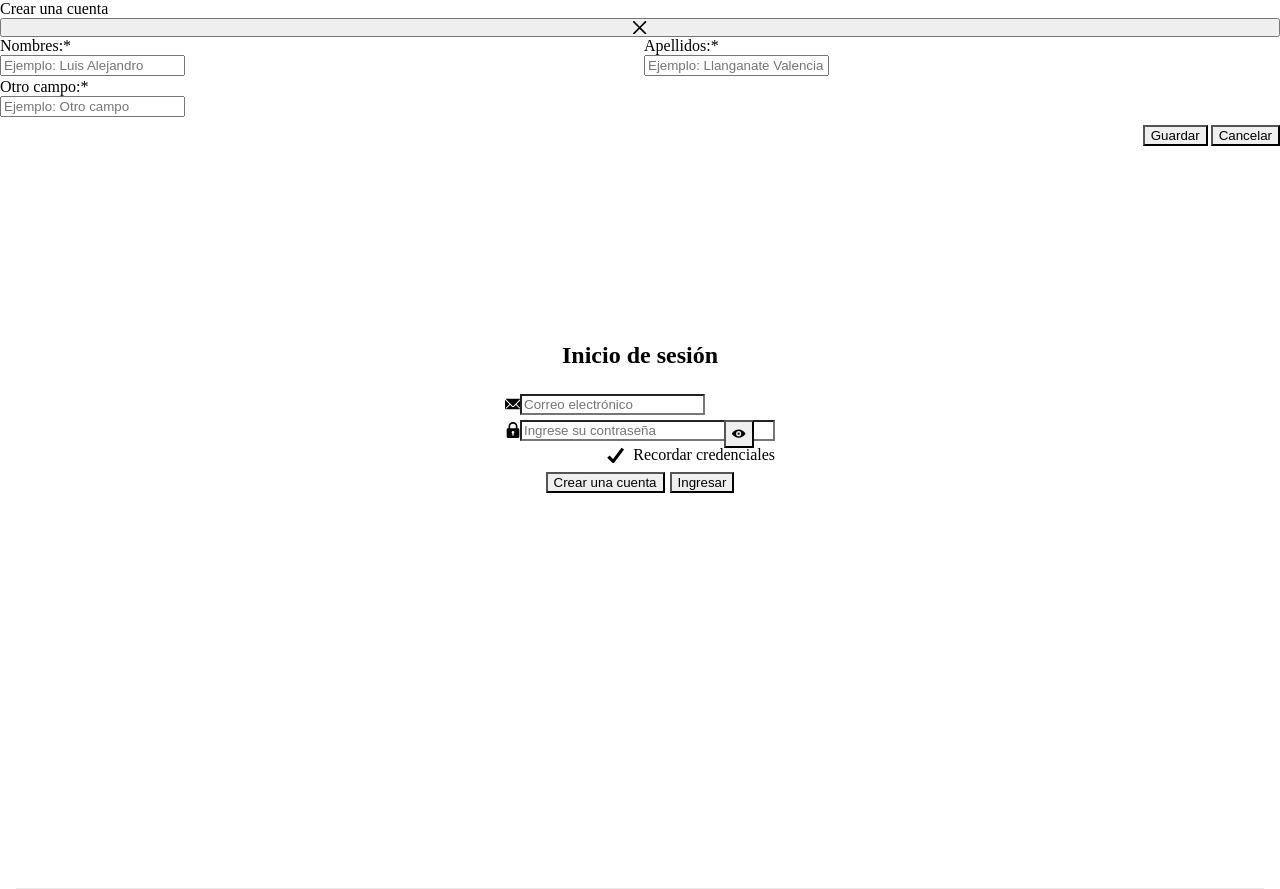
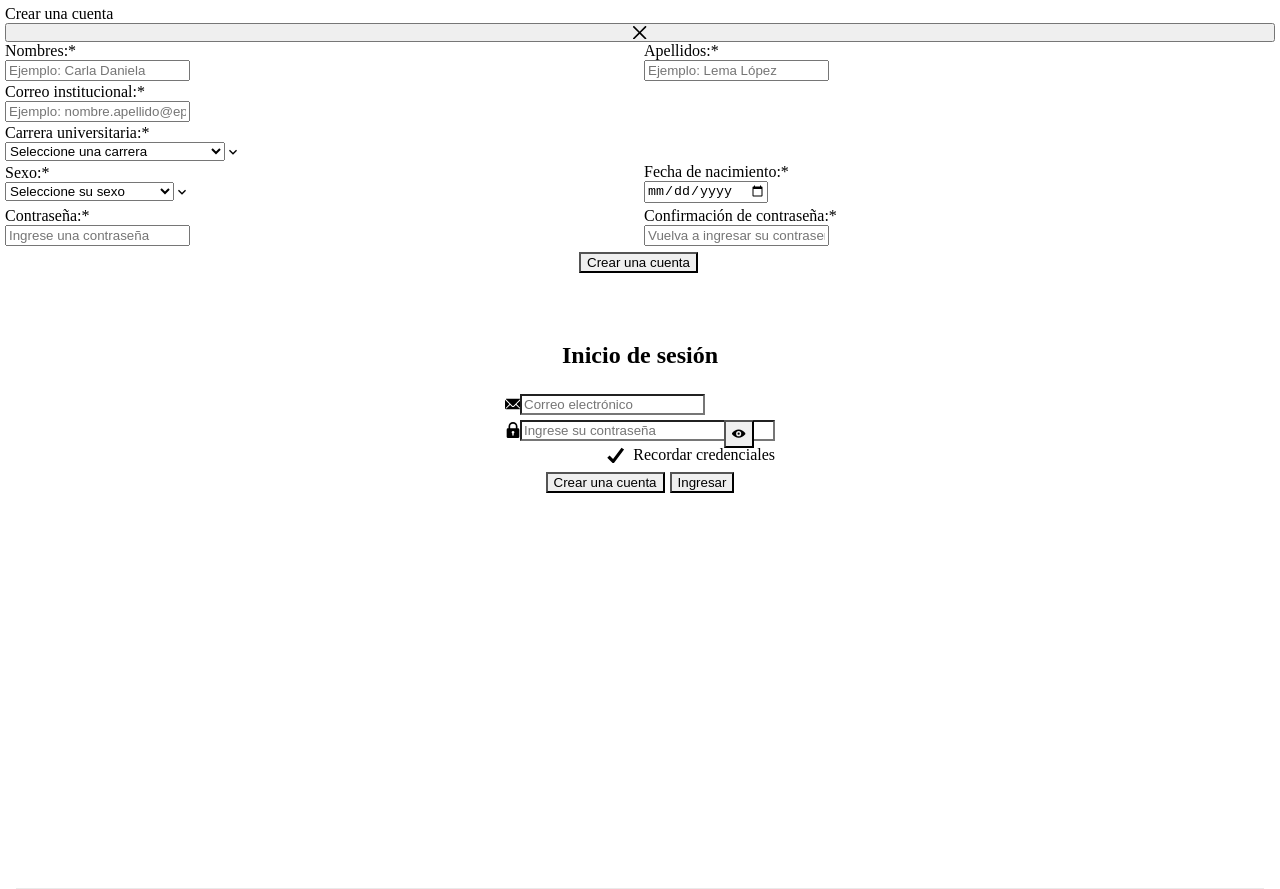
Before and after one commit to IIDinkaII/Proyecto-Codigo-Frontend_CalidadDeSoftware_Poli-Collaboration, a Next.js app: page / in a window 1280 px wide. Both pictures are taken after a click on the button "Crear una cuenta". Built offline with nearby package versions, Linux system fonts and the light colour scheme.

Commit message:
Modal de registro

```diff
--- a/components/login/SignUp.js
+++ b/components/login/SignUp.js
@@ -13,6 +13,7 @@ import {
   Modal,
   FormControl,
   HStack,
+  Select,
 } from '@chakra-ui/react';
 
 const SignUp = (props) => {
@@ -27,35 +28,66 @@ const SignUp = (props) => {
         Crear una cuenta
       </Button>
 
-      <Modal initialFocusRef={initialRef} finalFocusRef={finalRef} isOpen={isOpen} onClose={onClose} size="xl" isCentered>
+      <Modal p={5} initialFocusRef={initialRef} finalFocusRef={finalRef} isOpen={isOpen} onClose={onClose} size="xl" isCentered>
         <ModalOverlay />
-        <ModalContent>
+        <ModalContent p={5}>
           <ModalHeader>Crear una cuenta</ModalHeader>
           <ModalCloseButton />
           <ModalBody pb={6}>
             <HStack>
               <FormControl width="50%" id="nombreUsuario" isRequired>
                 <FormLabel>Nombres:</FormLabel>
-                <Input placeholder="Ejemplo: Luis Alejandro" />
+                <Input placeholder="Ejemplo: Carla Daniela" />
               </FormControl>
               <FormControl width="50%" id="apellidoUsuario" isRequired>
                 <FormLabel>Apellidos:</FormLabel>
-                <Input placeholder="Ejemplo: Llanganate Valencia" />
+                <Input placeholder="Ejemplo: Lema López" />
               </FormControl>
             </HStack>
 
-            <FormControl mt={2} mb={2} id="otroCampo" isRequired>
-                <FormLabel>Otro campo:</FormLabel>
-                <Input placeholder="Ejemplo: Otro campo" />
+            <FormControl mt={2} mb={2} id="Correo institucional" isRequired>
+              <FormLabel>Correo institucional:</FormLabel>
+              <Input placeholder="Ejemplo: nombre.apellido@epn.edu.ec" />
+            </FormControl>
+
+            <FormControl mt={2} mb={2} isRequired>
+              <FormLabel>Carrera universitaria:</FormLabel>
+              <Select placeholder="Seleccione una carrera" variant="filled">
+                <option value="">Ingeniería de Software</option>
+                <option value="">Ciencias de la Computación</option>
+                <option value="">Ingeniería en Sistemas</option>
+              </Select>
+            </FormControl>
+
+            <HStack>
+              <FormControl width="50%" id="sexoUsuario" isRequired>
+                <FormLabel>Sexo:</FormLabel>
+                <Select placeholder="Seleccione su sexo" variant="filled">
+                  <option value="">Hombre</option>
+                  <option value="">Mujer</option>
+                </Select>
               </FormControl>
-
+              <FormControl width="50%" id="apellidoUsuario" isRequired>
+                <FormLabel>Fecha de nacimiento:</FormLabel>
+                <Input type="date" />
+              </FormControl>
+            </HStack>
+            <HStack mt={4}>
+              <FormControl width="50%" id="passwordUsuario" isRequired>
+                <FormLabel>Contraseña:</FormLabel>
+                <Input placeholder="Ingrese una contraseña" />
+              </FormControl>
+              <FormControl width="50%" id="passwordConfirmacionUsuario" isRequired>
+                <FormLabel>Confirmación de contraseña:</FormLabel>
+                <Input placeholder="Vuelva a ingresar su contraseña" />
+              </FormControl>
+            </HStack>
           </ModalBody>
 
-          <ModalFooter>
+          <ModalFooter justifyContent="center">
             <Button colorScheme="blue" mr={3}>
-              Guardar
+              Crear una cuenta
             </Button>
-            <Button colorScheme="red" onClick={onClose}>Cancelar</Button>
           </ModalFooter>
         </ModalContent>
       </Modal>
```
